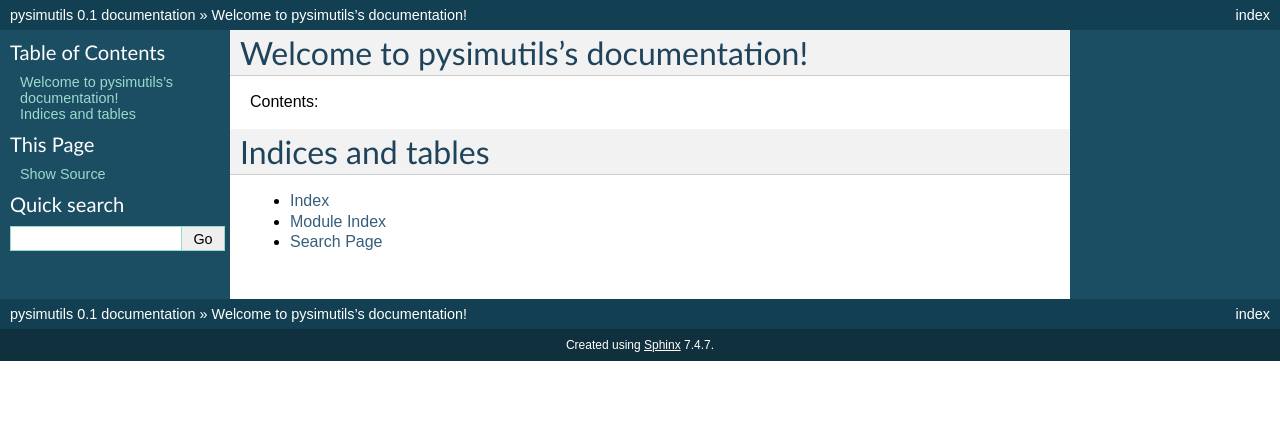
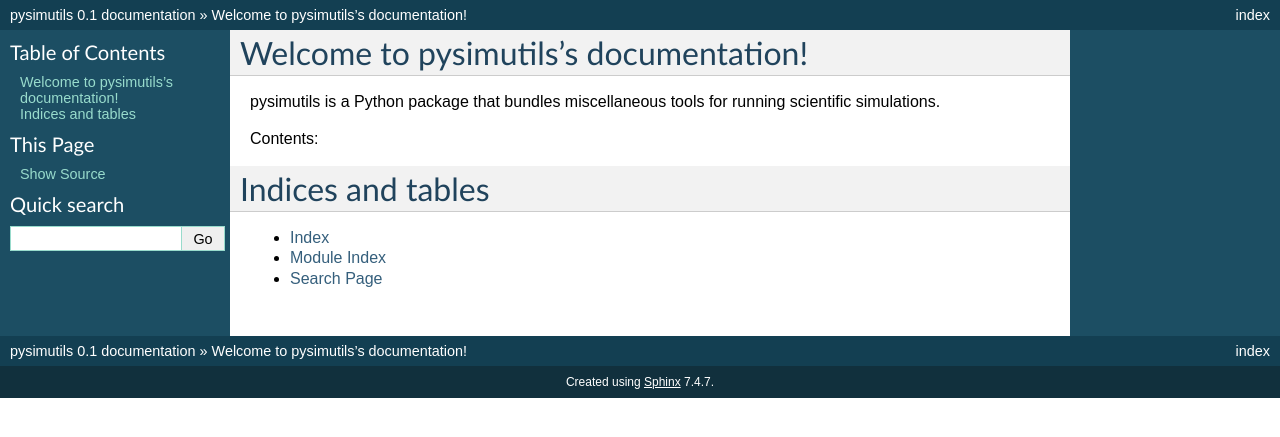
Before and after one commit to andsor/pysimutils, a Sphinx documentation site: the page built from doc/index.rst, in a window 1280 px wide. Shown: the top 437 px of the page. Built offline with Sphinx 7.4.7, drawn with Linux system fonts in a browser that asks for light colours.

Commit message:
doc: Add project description

```diff
--- a/doc/index.rst
+++ b/doc/index.rst
@@ -1,10 +1,7 @@
-.. pysimutils documentation master file, created by
-   sphinx-quickstart on Sun Jan 12 01:07:38 2014.
-   You can adapt this file completely to your liking, but it should at least
-   contain the root `toctree` directive.
-
 Welcome to pysimutils's documentation!
 ======================================
+
+pysimutils is a Python package that bundles miscellaneous tools for running scientific simulations.
 
 Contents:
 
```
Also changed, not shown: 1 other file.
